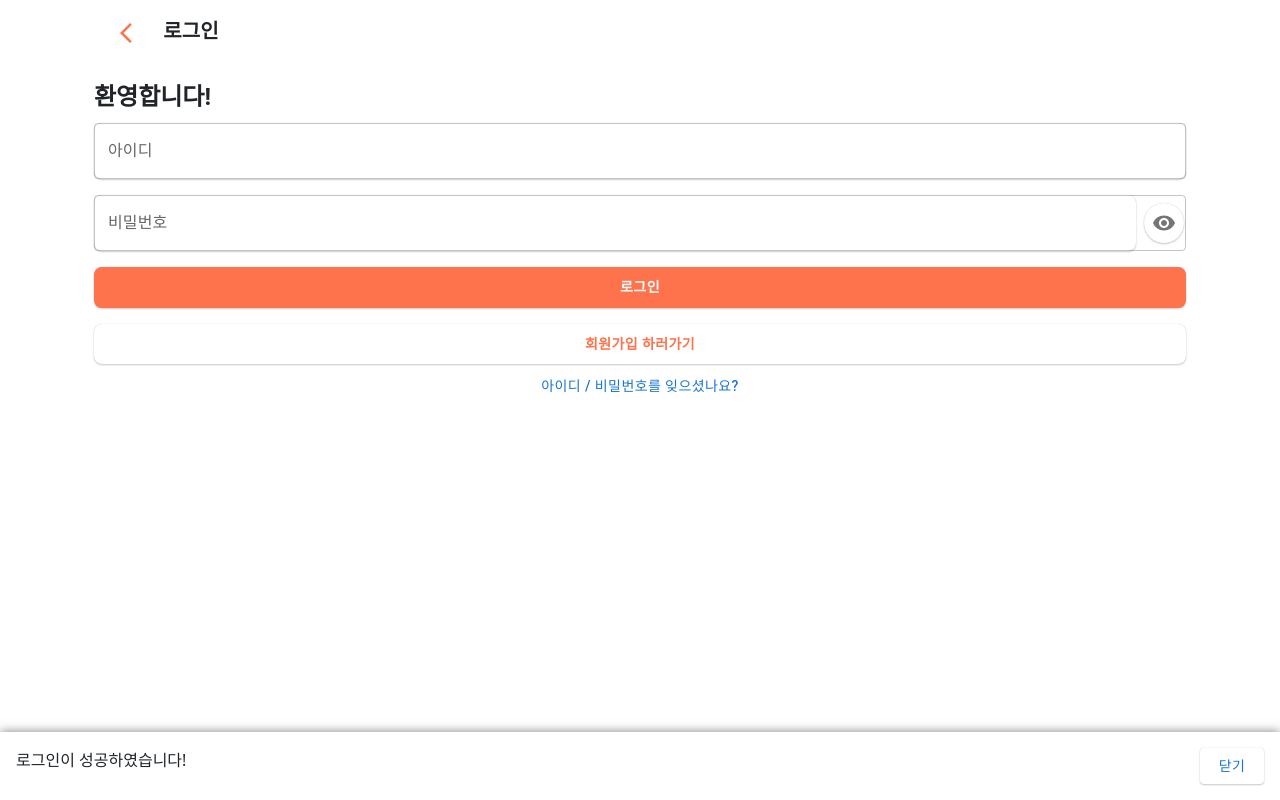
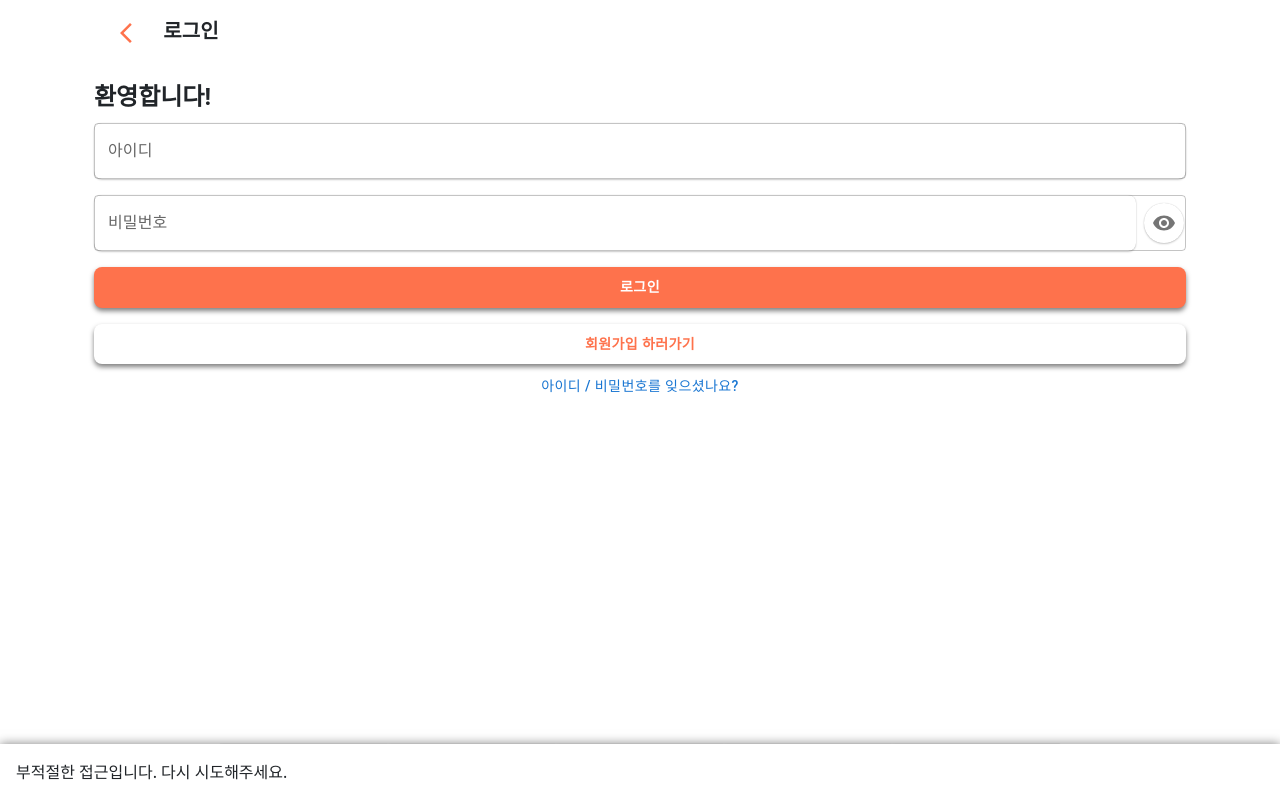
Before and after one commit to BugiSquad/GraduationProject2023, a React (Create React App) app: page /login in a window 1280 px wide. Both pictures are taken after a click on the button "로그인". Built offline with nearby package versions, Linux system fonts and the light colour scheme.

Commit message:
로그인 성공, 실패 처리

```diff
--- a/src/components/LoginContents.tsx
+++ b/src/components/LoginContents.tsx
@@ -1,6 +1,6 @@
 import { VisibilityOff, Visibility } from "@mui/icons-material"
-import { InputLabel, OutlinedInput, InputAdornment, IconButton, FormControl, Button, Typography } from "@mui/material"
-import { SimpleTemplate } from "../pages/PageTemplate"
+import { InputLabel, OutlinedInput, InputAdornment, IconButton, FormControl, Button, Typography, Link } from "@mui/material"
+import { Link as RouterLink } from 'react-router-dom';
 import { useState } from "react"
 import { LoginDialog } from "./LoginDialog"
 
@@ -9,10 +9,14 @@ export const LoginContents: React.FC = () => {
     const [password, setPassword] = useState("");
     const [showPassword, setShowPassword] = useState(false);
     const [isLoggedIn, setIsLoggedIn] = useState(false);
-
+    const [isLoginDialogOpen, setIsLoginDialogOpen] = useState(false);
 
     const handleUsernameChange = (event: React.ChangeEvent<HTMLInputElement>) => {
         setUsername(event.target.value);
+    };
+
+    const handlePasswordChange = (event: React.ChangeEvent<HTMLInputElement>) => {
+        setPassword(event.target.value);
     };
 
     const handleClickShowPassword = () => setShowPassword((show) => !show);
@@ -23,29 +27,30 @@ export const LoginContents: React.FC = () => {
 
     const handleLogin = () => {
         // TODO: Implement login logic here
-        console.log("log in.")
-        setIsLoggedIn(true);
-    };
-
-    const handleSignUp = () => {
-        // TODO: Navigate to sign up page
+        if (username === "a" && password === "a") {
+            console.log("logged in.");
+            setIsLoggedIn(true);
+        }
+        setIsLoginDialogOpen(true);
     };
 
     return (
         <>
             <div style={{ display: "flex", alignContent: "flex-start" }} >
-                <Typography variant="h5" sx={{ paddingTop: "30px", fontWeight:"bold" }}> 환영합니다!</Typography>
+                <Typography variant="h5" sx={{ paddingTop: "30px", fontWeight: "bold" }}> 환영합니다!</Typography>
             </div>
             <div style={{ display: "flex", flexDirection: "column", gap: "1rem", paddingTop: "10px" }}>
                 <FormControl variant="outlined">
                     <InputLabel htmlFor="outlined-adornment-id">아이디</InputLabel>
-                    <OutlinedInput id="outlined-adornment-id" />
+                    <OutlinedInput id="outlined-adornment-id" value={username} onChange={handleUsernameChange} />
                 </FormControl>
-                <FormControl variant="outlined">
+                <FormControl variant="outlined" >
                     <InputLabel htmlFor="outlined-adornment-password">비밀번호</InputLabel>
                     <OutlinedInput
                         id="outlined-adornment-password"
                         type={showPassword ? 'text' : 'password'}
+                        value={password}
+                        onChange={handlePasswordChange}
                         endAdornment={
                             <InputAdornment position="end">
                                 <IconButton
@@ -61,17 +66,30 @@ export const LoginContents: React.FC = () => {
                     />
                 </FormControl>
 
-                <Button type="button" onClick={handleLogin} style={{ backgroundColor: '#FE724C', color: "white", fontWeight: "bold", borderRadius: "0.5rem", padding: "0.5rem" }}>
+                <Button onClick={handleLogin} style={{
+                    backgroundColor: '#FE724C', color: "white", fontWeight: "bold", borderRadius: "0.5rem", padding: "0.5rem", boxShadow: "0px 3px 5px rgba(0, 0, 0, 0.5)"
+                }}>
                     로그인
                 </Button>
-                <Button type="button" onClick={handleSignUp} style={{ backgroundColor: "white", color: "#FE724C", fontWeight: "bold", borderRadius: "0.5rem", padding: "0.5rem" }}>
+                <Button
+                    component={RouterLink}
+                    to="/signup"
+                    style={{
+                        backgroundColor: "white",
+                        color: "#FE724C",
+                        fontWeight: "bold",
+                        borderRadius: "0.5rem",
+                        padding: "0.5rem",
+                        boxShadow: "0px 3px 5px rgba(0, 0, 0, 0.5)"
+                    }}
+                >
                     회원가입 하러가기
                 </Button>
-
             </div>
             <Button disableElevation sx={{ padding: "10px" }}>
                 아이디 / 비밀번호를 잊으셨나요?            </Button>
-            {isLoggedIn && <LoginDialog isOpen={true} />}
+            {isLoginDialogOpen && <LoginDialog isLoggedIn={isLoggedIn} />}
+
         </>
     )
 }
--- a/src/components/LoginDialog.tsx
+++ b/src/components/LoginDialog.tsx
@@ -1,16 +1,16 @@
 import { Button } from "@mui/material";
 import { Link } from "react-router-dom";
 
-interface DialogProps {
-    isOpen: boolean;
+interface LoginDialogProps {
+    isLoggedIn: boolean;
 }
 
-export const LoginDialog: React.FC<DialogProps> = ({ isOpen }) => {
+export const LoginDialog: React.FC<LoginDialogProps> = ({ isLoggedIn }) => {
     return (
         <div
             style={{
                 position: "fixed",
-                bottom: isOpen ? 0 : "-100%",
+                bottom: 0,
                 left: 0,
                 width: "100%",
                 backgroundColor: "white",
@@ -20,33 +20,13 @@ export const LoginDialog: React.FC<DialogProps> = ({ isOpen }) => {
                 zIndex: 100,
             }}
         >
-            <div style={{ display: "flex", justifyContent: "space-between" }}>
+            {isLoggedIn ? <div style={{ display: "flex", justifyContent: "space-between" }}>
                 <div>로그인이 성공하였습니다!</div>
                 <Link to="/app"><Button>닫기</Button></Link>
-            </div>
+            </div> :
+                <div style={{ display: "flex", justifyContent: "space-between" }}>
+                    <div>부적절한 접근입니다. 다시 시도해주세요.</div>
+                </div>}
         </div>
     );
 };
-
-export const FailDialog: React.FC<DialogProps> = ({ isOpen }) => {
-    return (
-        <div
-            style={{
-                position: "fixed",
-                bottom: isOpen ? 0 : "-100%",
-                left: 0,
-                width: "100%",
-                backgroundColor: "white",
-                padding: "1rem",
-                transition: "bottom 0.5s ease-out",
-                boxShadow: "0 0 10px rgba(0, 0, 0, 0.5)",
-                zIndex: 100,
-            }}
-        >
-            <div style={{ display: "flex", justifyContent: "space-between" }}>
-                <div>유효하지 않은 접근입니다. 다시 시도해주세요</div>
-                <Link to="/login"><Button>닫기</Button></Link>
-            </div>
-        </div>
-    );
-};
--- a/src/pages/Login.tsx
+++ b/src/pages/Login.tsx
@@ -1,9 +1,13 @@
-import React from "react";
+import React, { useEffect } from "react";
 import { SimpleTemplate } from "./PageTemplate";
 import { LoginContents } from "../components/LoginContents";
 
 export const Login: React.FC = () => {
+  useEffect(()=>{
+    console.log("login page is loaded")
+})
   return (
+
     <div className="App container" style={{ display: "flex" }}>
       <SimpleTemplate param={{ pageHeaderName: "로그인" }}>
         <LoginContents />
--- /dev/null
+++ b/src/pages/Signup.tsx
@@ -0,0 +1,14 @@
+import React, { useEffect } from "react";
+import { SimpleTemplate } from "./PageTemplate";
+
+export const Signup: React.FC = () => {
+    useEffect(()=>{
+        console.log("signup page is loaded")
+    })
+    return (
+        <div className="App container" style={{ display: "flex" }}>
+            <SimpleTemplate param={{ pageHeaderName: "회원가입" }}>
+            </SimpleTemplate>
+        </div>
+    );
+};
--- a/src/router.tsx
+++ b/src/router.tsx
@@ -15,8 +15,8 @@ import {MyMeetingsDetail} from "./pages/Detail/MyMeetingsDetail";
 import {MyMessageDetail} from "./pages/Detail/MyMessageDetail";
 import {Message} from "./pages/Message";
 import {MakeAppointment} from "./pages/MakeAppointment";
-import React from "react";
 import { Login } from "./pages/Login";
+import { Signup } from "./pages/Signup";
 
 export const router = createBrowserRouter([
     //이하의 객체는 개별의 Route임
@@ -71,6 +71,11 @@ export const router = createBrowserRouter([
         errorElement: <ErrorPage/>,
     },
     {
+        path: "/signup",
+        element: <Signup />,
+        errorElement: <ErrorPage/>,
+    },
+    {
         path: "/mypage/editmyinfo",
         element: <EditMyInfo />,
         errorElement: <ErrorPage/>,
```
